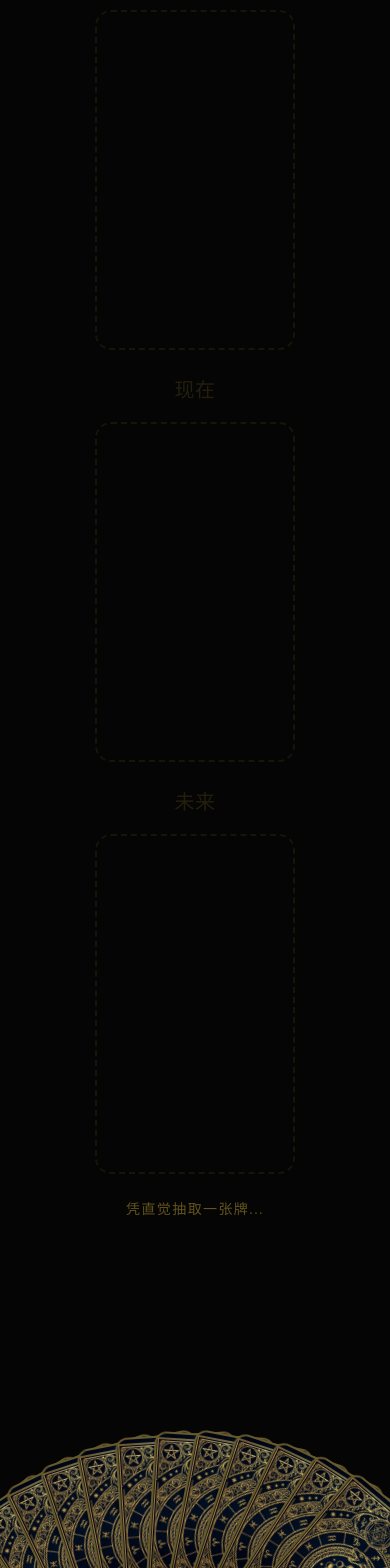
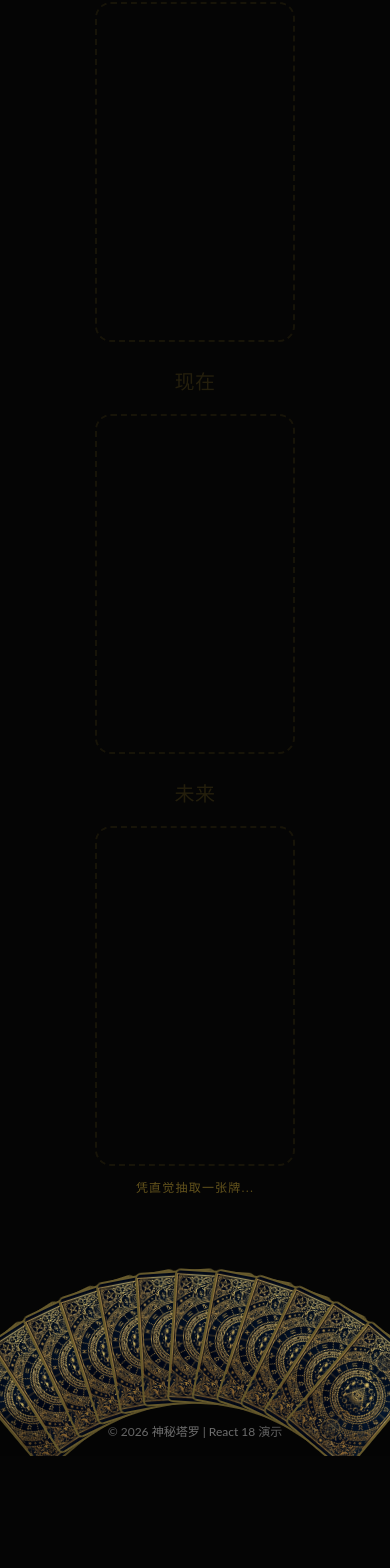
Before and after one commit to Theproudcold/tarot-web, a React (Vite) app: page / in a window 390 px wide. Shown: the part 187-1755 px from the top of the page. After the commit the page ends 1643 px from the top, so only its background shows below. Built offline with nearby package versions, Linux system fonts and the light colour scheme.

Commit message:
feat: adjust responsive layout, sizing, and positioning for card selection and spread components.

```diff
--- a/src/App.jsx
+++ b/src/App.jsx
@@ -122,13 +122,13 @@ function App() {
         </div>
       </header>
 
-      <main className="flex-1 flex flex-col items-center p-4 gap-4 w-full max-w-6xl mx-auto">
+      <main className="flex-1 flex flex-col items-center p-2 md:p-4 gap-1 md:gap-4 w-full max-w-6xl mx-auto">
 
         {viewMode === 'reading' && (
           <>
             {/* Spread Area */}
-            <div className="w-full flex flex-col items-center">
-              <div className="w-full min-h-[400px] flex items-center justify-center">
+            <div className="w-full flex flex-col items-center justify-center flex-1">
+              <div className="w-full min-h-[200px] md:min-h-[400px] flex items-center justify-center">
                 <Spread cards={drawnCards} language={language} />
               </div>
 
@@ -139,7 +139,7 @@ function App() {
             </div>
 
             {/* Interaction Area */}
-            <div className="w-full flex justify-center items-end min-h-[300px]">
+            <div className="w-full flex justify-center items-end min-h-[220px] md:min-h-[300px]">
               {gameState !== 'complete' ? (
                 <CardSelector
                   onSelect={handleSelectCard}
--- a/src/components/CardSelector.jsx
+++ b/src/components/CardSelector.jsx
@@ -39,9 +39,9 @@ const CardSelector = ({ onSelect, cardsRemaining, language, t }) => {
   const radius = isMobile ? 320 : 600; // Tighter radius on mobile
 
   return (
-    <div className="relative w-full h-[350px] flex justify-center items-end pb-4 overflow-visible">
+    <div className="relative w-full h-[220px] md:h-[350px] flex justify-center items-end pb-4 overflow-visible transition-all duration-300">
       <div className="relative w-full h-full flex justify-center items-end">
-        <h3 className="absolute top-0 text-tarot-gold/50 text-sm animate-pulse tracking-widest font-serif pointer-events-none">
+        <h3 className="absolute top-0 text-tarot-gold/50 text-xs md:text-sm animate-pulse tracking-widest font-serif pointer-events-none">
           {t('selectCardPrompt')}
         </h3>
 
@@ -49,42 +49,35 @@ const CardSelector = ({ onSelect, cardsRemaining, language, t }) => {
           const rotation = startAngle + i * angleStep;
           const isHovered = hoverIndex === i;
 
-          // Calculate curve position
-          // We want items to fan out from a center point below the screen
-          // Use simple geometric approximation or CSS transform origin
-
           return (
             <motion.div
               key={i}
-              className="absolute bottom-[-100px] left-[50%] w-[120px] h-[200px] origin-bottom-center cursor-pointer will-change-transform"
+              className="absolute bottom-[-20px] md:bottom-[-100px] left-[50%] w-[80px] h-[134px] md:w-[120px] md:h-[200px] origin-bottom-center cursor-pointer will-change-transform"
               style={{
-                marginLeft: '-60px', // Center the card
-                transformOrigin: `50% ${radius}px`, // Rotate around a distant point
+                marginLeft: isMobile ? '-40px' : '-60px',
+                transformOrigin: `50% ${radius}px`,
               }}
               initial={{ rotate: 0, y: 300, opacity: 0 }}
               animate={{
                 rotate: rotation,
-                // Push up selected/hovered card slightly, but mainly rely on rotation
-                y: isHovered ? -60 : 0,
-                // Make the hovered card stand out in z-index and scale
+                y: isHovered ? (isMobile ? -30 : -60) : 0,
                 scale: isHovered ? 1.1 : 1,
                 zIndex: isHovered ? 100 : i,
                 opacity: 1
               }}
               transition={{
                 type: 'spring',
-                stiffness: 150, // Reduced stiffness for smoother feel
+                stiffness: 150,
                 damping: 25,
                 mass: 0.8,
-                delay: i * 0.01 // Faster stagger
+                delay: i * 0.01
               }}
               onHoverStart={() => setHoverIndex(i)}
               onHoverEnd={() => setHoverIndex(null)}
               onClick={onSelect}
               whileTap={{ scale: 0.95 }}
             >
-              {/* Card Back Visual */}
-              <div className="w-full h-full rounded-xl border-2 border-tarot-gold/50 bg-tarot-dark shadow-xl overflow-hidden brightness-90 hover:brightness-110 transition-all duration-200">
+              <div className="w-full h-full rounded-md md:rounded-xl border-2 border-tarot-gold/50 bg-tarot-dark shadow-xl overflow-hidden brightness-90 hover:brightness-110 transition-all duration-200">
                 <img src={resolvePath('/card-back.png')} alt="Card Back" className="w-full h-full object-cover" />
               </div>
             </motion.div>
--- a/src/components/Spread.jsx
+++ b/src/components/Spread.jsx
@@ -8,7 +8,7 @@ const Spread = ({ cards, language = 'en' }) => {
   };
 
   return (
-    <div className="flex flex-col md:flex-row justify-center gap-4 md:gap-8 min-h-[400px] w-full items-center">
+    <div className="flex flex-col md:flex-row justify-center gap-4 md:gap-8 min-h-[200px] md:min-h-[400px] w-full items-center transition-all duration-300">
       {cards.map((card, index) => (
         <div key={card.id || index} className="flex flex-col items-center animate-fadeIn" style={{ animationDelay: `${index * 0.2}s` }}>
           <h4 className="text-tarot-gold mb-2 font-serif text-xl tracking-wide">{headings[language][index]}</h4>
```
